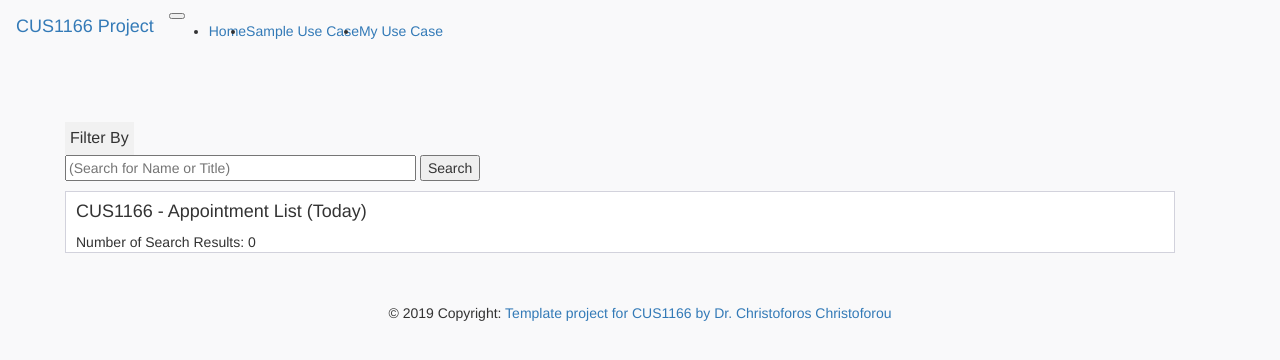
After one commit to ShikaRAZR/CUS1166_Project_Template, a Flask app: page /appointmentsearch/1 in a window 1280 px wide. The commit adds this page. Shown: the top 360 px of the page. Run offline with Flask 2, Linux system fonts and the light colour scheme; data that the repository does not hold is empty; some libraries are stand-ins or nearby versions.

Commit message:
All use cases are completed

```diff
--- a/app/main/forms.py
+++ b/app/main/forms.py
@@ -19,3 +19,7 @@ class AppointmentForm(FlaskForm):
     customer_name = StringField('Customer Name', validators=[DataRequired()])
     customer_notes = StringField('Customer Notes', validators=[DataRequired()])
     submit = SubmitField('submit')
+
+class SearchForm(FlaskForm):
+    search = StringField('Search')
+    submit = SubmitField('submit')
--- a/app/main/routes.py
+++ b/app/main/routes.py
@@ -1,9 +1,11 @@
 from flask import render_template,  redirect, url_for
 from app.main import bp
 from app import db
-from app.main.forms import TaskForm, AppointmentForm
+from app.main.forms import TaskForm, AppointmentForm, SearchForm
 from app.models import Task, Appointment
 from datetime import datetime
+from datetime import datetime as dt
+
 
 
 # Main route of the applicaitons.
@@ -78,8 +80,8 @@ def edit_task(task_id):
 
 #
 #  Route for viewing and adding new tasks.
-@bp.route('/appointmentlist', methods=['GET','POST'])
-def appointmentlist():
+@bp.route('/appointmentlist/<int:sortby>/', methods=['GET','POST'])
+def appointmentlist(sortby):
     form = AppointmentForm()
 
     if form.validate_on_submit():
@@ -94,11 +96,23 @@ def appointmentlist():
         db.session.add(new_appointment)
         db.session.commit()
         # Redirect to this handler - but without form submitted - gets a clear form.
-        return redirect(url_for('main.appointmentlist'))
+        return redirect(url_for('main.appointmentlist', sortby=sortby))
 
-    appointment_list = db.session.query(Appointment).all()
-
-    return render_template("main/appointmentlist.html",appointment_list = appointment_list,form= form)
+    if sortby==0:
+        appointment_list = Appointment.query.order_by(Appointment.appointment_title)
+    elif sortby==1:
+        appointment_list = Appointment.query.order_by(Appointment.appointment_start_date)
+    elif sortby==2:
+        appointment_list = Appointment.query.order_by(Appointment.appointment_duration)
+    elif sortby==3:
+        appointment_list = Appointment.query.order_by(Appointment.appointment_location)
+    elif sortby==4:
+        appointment_list = Appointment.query.order_by(Appointment.customer_name)
+    elif sortby==5:
+        appointment_list = Appointment.query.order_by(Appointment.customer_notes)
+    else:
+        appointment_list = db.session.query(Appointment).all()
+    return render_template("main/appointmentlist.html",appointment_list = appointment_list,form= form, sortby=sortby)
 
 
 
@@ -108,24 +122,68 @@ def remove_appointment(appointment_id):
     print(appointment_id)
     Appointment.query.filter(Appointment.appointment_id == appointment_id).delete()
     db.session.commit()
-    return redirect(url_for('main.appointmentlist'))
+    return redirect(url_for('main.appointmentlist', sortby=0))
 
-@bp.route('/appointment', methods=['GET','POST'])
+@bp.route('/appointment/<int:appointment_id>', methods=['GET','POST'])
 def appointment(appointment_id):
     form = AppointmentForm()
-
     if form.validate_on_submit():
         # Get the data from the form, and add it to the database.
-        new_appointment = Appointment(appointment_title=form.appointment_title.data,
+        modified_appointment = Appointment(appointment_title=form.appointment_title.data,
                                       appointment_start_date=form.appointment_start_date.data,
                                       appointment_duration = form.appointment_duration.data,
                                       appointment_location = form.appointment_location.data,
                                       customer_name = form.customer_name.data,
                                       customer_notes = form.customer_notes.data)
+        Appointment.query.filter(Appointment.appointment_id == appointment_id).delete()
+        db.session.commit()
+        db.session.add(modified_appointment)
+        db.session.commit()
+
+    appointment=Appointment.query.filter(Appointment.appointment_id == appointment_id).one()
+    return render_template("main/appointment.html",appointment = appointment,form= form, appointment_id=appointment_id)
+
+@bp.route('/appointmentsearch/<int:filterby>', methods=['GET','POST'])
+def search_appointment(filterby):
+    def sameDay(now,specificAppointmentTime):
+        #print(specificAppointmentTime.year, now.year, specificAppointmentTime.month,now.month, specificAppointmentTime.day,now.day)
+        return specificAppointmentTime.year==now.year and specificAppointmentTime.month==now.month and specificAppointmentTime.day==now.day
+    def sameWeek(now,specificAppointmentTime):
+        #print(now.isocalendar()[1], specificAppointmentTime.isocalendar()[1], now.year, specificAppointmentTime.year)
+        return now.isocalendar()[1]==specificAppointmentTime.isocalendar()[1] and now.year==specificAppointmentTime.year
+
+    appointment_list = Appointment.query.all()
+    now = datetime.now()
 
 
-        # Redirect to this handler - but without form submitted - gets a clear form.
-        return redirect(url_for('main.appointment'))
+    if filterby==0:#No Filter
+        print('No Filter')
+    elif filterby==1:#Filter for today
+        for appointment in reversed(appointment_list):#if not reversed, array will skip certian items when removed
+            if not sameDay(now, appointment.appointment_start_date):
+                appointment_list.remove(appointment)
+    elif filterby==2:#Filter for this week
+        for appointment in reversed(appointment_list):#if not reversed, array will skip certian items when removed
+            if not sameWeek(now, appointment.appointment_start_date):
+                appointment_list.remove(appointment)
+    elif filterby==3:#Filter Overdue (Everything before current datetime)
+        for appointment in reversed(appointment_list):#if not reversed, array will skip certian items when removed
+            if appointment.appointment_start_date>now:
+                appointment_list.remove(appointment)
+    else:
+        print('No Filter')
 
+    #filters based on what user is searching for
+    search=''
+    form = SearchForm()
+    if form.validate_on_submit():
+        search=form.search.data
+        if search != '':
+            for appointment in reversed(appointment_list):
+                if search in appointment.customer_name or search in appointment.appointment_title:
+                    print(search, 'found')
+                else:
+                    appointment_list.remove(appointment)
 
-    return render_template("main/appointmentlist.html",appointment_list = appointment_list,form= form)
+    count = len(appointment_list)
+    return render_template("main/appointmentsearch.html",appointment_list = appointment_list, filterby=filterby,search=search, count=count, form=form)
--- /dev/null
+++ b/app/static/css/dropdown.css
@@ -0,0 +1,40 @@
+/* Dropdown Button */
+.dropbtn {
+  background-color: #f1f1f1;
+  padding: 5px;
+  font-size: 16px;
+  border: none;
+}
+
+/* The container <div> - needed to position the dropdown content */
+.dropdown {
+  position: relative;
+  display: inline-block;
+}
+
+/* Dropdown Content (Hidden by Default) */
+.dropdown-content {
+  display: none;
+  position: absolute;
+  background-color: #f1f1f1;
+  min-width: 160px;
+  box-shadow: 0px 8px 16px 0px rgba(0,0,0,0.2);
+  z-index: 1;
+}
+
+/* Links inside the dropdown */
+.dropdown-content a {
+  color: black;
+  padding: 12px 16px;
+  text-decoration: none;
+  display: block;
+}
+
+/* Change color of dropdown links on hover */
+.dropdown-content a:hover {background-color: #ddd;}
+
+/* Show the dropdown menu on hover */
+.dropdown:hover .dropdown-content {display: block;}
+
+/* Change the background color of the dropdown button when the dropdown content is shown */
+.dropdown:hover .dropbtn {background-color: #ddd;}
--- /dev/null
+++ b/app/templates/main/appointmentsearch.html
@@ -0,0 +1,55 @@
+{% extends "menu.html" %}
+
+{% block main_content %}
+<link rel="stylesheet", type="text/css", href="{{url_for('static', filename='css/dropdown.css')}}">
+<div class="page-content page-container" id="page-content">
+    <div class="padding">
+        <div class="row container d-flex justify-content-center">
+            <div class="col-lg-12">
+                <div class="dropdown">
+                  <button class="dropbtn">Filter By</button>
+                  <div class="dropdown-content">
+                    <a href="{{url_for('main.search_appointment', filterby=0)}}">None</a>
+                    <a href="{{url_for('main.search_appointment', filterby=1)}}">Today</a>
+                    <a href="{{url_for('main.search_appointment', filterby=2)}}">This Week</a>
+                    <a href="{{url_for('main.search_appointment', filterby=3)}}">Overdue</a>
+                  </div>
+                </div>
+                <form action="{{url_for('main.search_appointment', filterby=filterby)}}" method="POST" novalidate>
+                  {{form.hidden_tag()}}
+                  <p>
+                  {{form.search(size=40, placeholder="(Search for Name or Title)")}}
+                  <input type="submit", value="Search">
+                  </p>
+                </form>
+
+                <div class="card px-3">
+                    <h4>CUS1166 - Appointment List
+                      {% if filterby == 0 %}
+                        <span>(No Filter)</span>
+                      {% elif filterby == 1 %}
+                        <span>(Today)</span>
+                      {% elif filterby == 2 %}
+                        <span>(This Week)</span>
+                      {% elif filterby == 3 %}
+                        <span>(Overdue)</span>
+                      {% else %}
+                        <span>(No Filter)</span>
+                      {% endif %}
+                    </h4>
+                    <span>Number of Search Results: {{count}}</span>
+                    {% for appointment in appointment_list %}
+                        <a href="{{url_for('main.appointment', appointment_id=appointment.appointment_id)}}">
+                             <i class="fas fa-edit">{{appointment.appointment_title}}</i>
+                        </a>
+                        <span>Date: {{appointment.appointment_start_date}}</span>
+                        <br>
+                    {% endfor %}
+                </div>
+
+
+            </div>
+        </div>
+    </div>
+</div>
+{% endblock %}
--- a/app/templates/menu.html
+++ b/app/templates/menu.html
@@ -7,6 +7,6 @@
   <a class="nav-link" href="{{url_for('main.todolist')}}">Sample Use Case</a>
 </li>
 <li class="nav-item">
-  <a class="nav-link" href="{{url_for('main.appointmentlist')}}">My Use Case</a>
+  <a class="nav-link" href="{{url_for('main.appointmentlist', sortby=0)}}">My Use Case</a>
 </li>
 {%  endblock %}
```
Also changed, not shown: app/templates/main/appointment.html (added, +72 -0 lines), app/templates/main/appointmentlist.html (+39 -11 lines), your_name.readme.md (+1 -1 lines), app.db.
